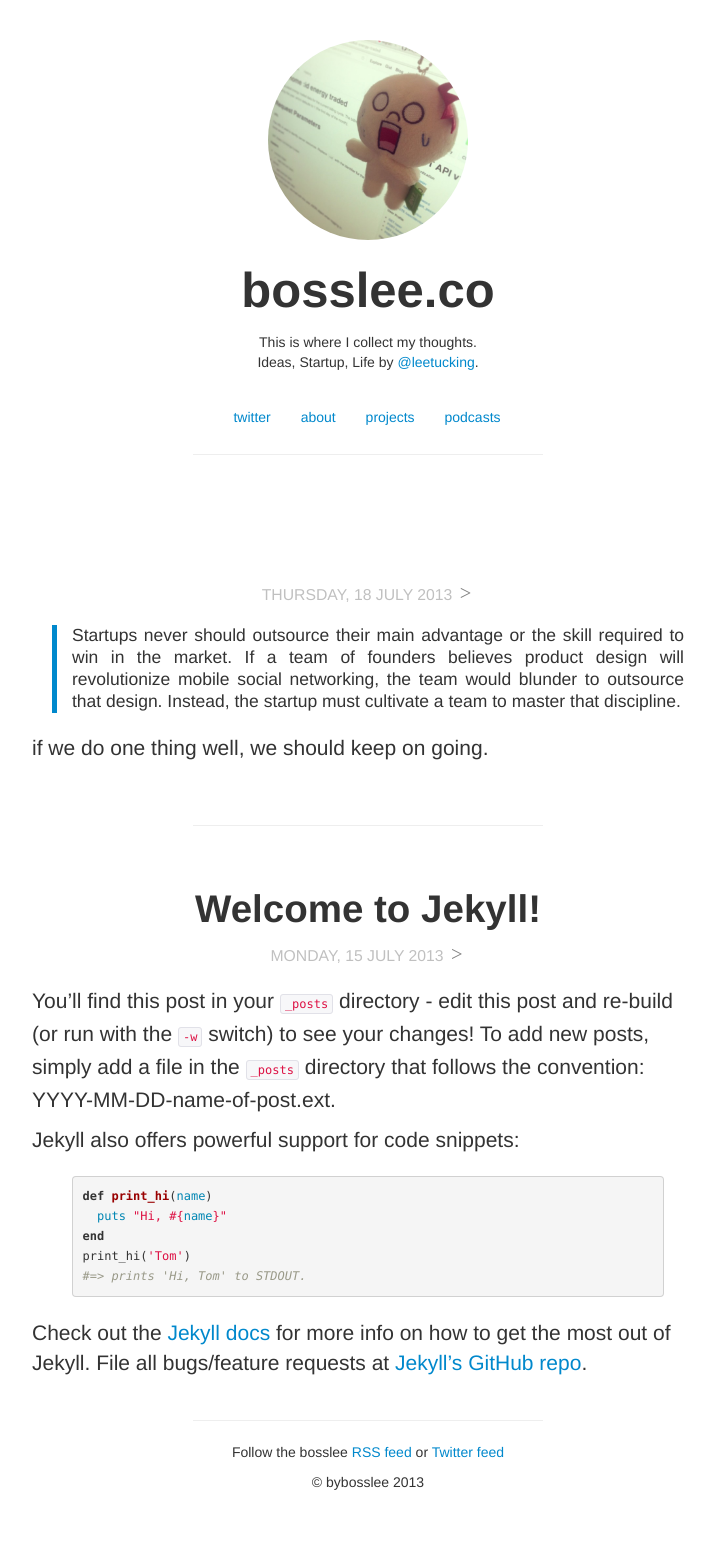
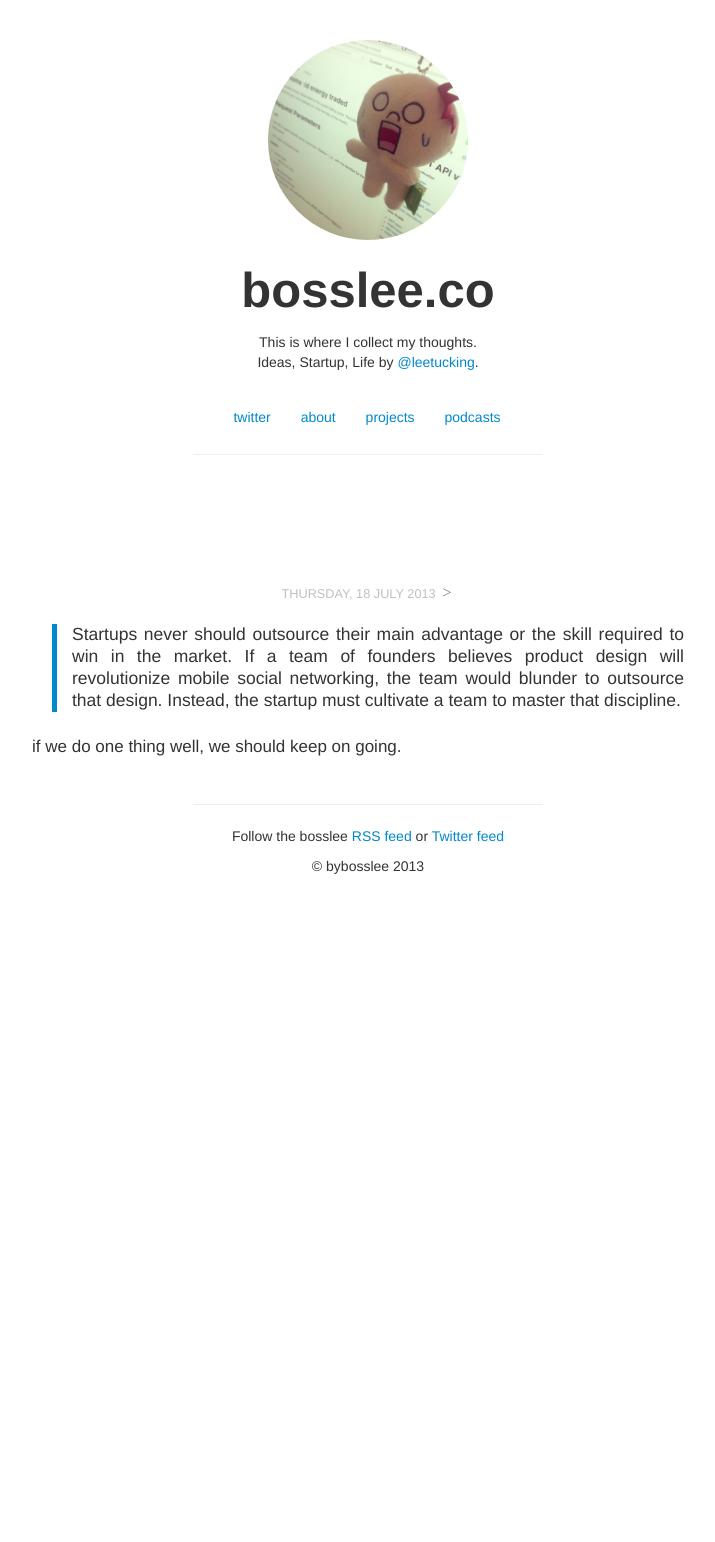
Before and after one commit to athanhcong/bosslee, a Jekyll site: the page built from index.html, in a window 1280 px wide. Shown: the whole page, without its empty margins (272-987 px from the left). Built offline with Jekyll 4.4.1, drawn with Linux system fonts in a browser that asks for light colours; nearby versions of some CDN libraries; library files that are not in the unit come from our copies; after the commit the page ends 926 px from its top, so only the background shows below that.

Commit message:
remove template post
Signed-off-by: Bryan Lee <leetucksing@gmail.com>

```diff
--- a/_posts/2013-07-15-welcome-to-jekyll.markdown
+++ /dev/null
@@ -1,24 +0,0 @@
----
-layout: post
-title:  "Welcome to Jekyll!"
-date:   2013-07-15 21:41:29
-categories: jekyll update
----
-
-You'll find this post in your `_posts` directory - edit this post and re-build (or run with the `-w` switch) to see your changes!
-To add new posts, simply add a file in the `_posts` directory that follows the convention: YYYY-MM-DD-name-of-post.ext.
-
-Jekyll also offers powerful support for code snippets:
-
-{% highlight ruby %}
-def print_hi(name)
-  puts "Hi, #{name}"
-end
-print_hi('Tom')
-#=> prints 'Hi, Tom' to STDOUT.
-{% endhighlight %}
-
-Check out the [Jekyll docs][jekyll] for more info on how to get the most out of Jekyll. File all bugs/feature requests at [Jekyll's GitHub repo][jekyll-gh].
-
-[jekyll-gh]: https://github.com/mojombo/jekyll
-[jekyll]:    http://jekyllrb.com
--- a/css/styles.css
+++ b/css/styles.css
@@ -48,7 +48,7 @@
 .post-card {
   padding: 12px 14px;
   border-radius: 6px;
-  font-size: 21px;
+  font-size: 17px;
   font-weight: 200;
   line-height: 30px;
 }
@@ -114,6 +114,7 @@
 
 .lead {
   margin-top: 10px;
+  font-size: 17px;
 }
 
 #bigtext {
```
